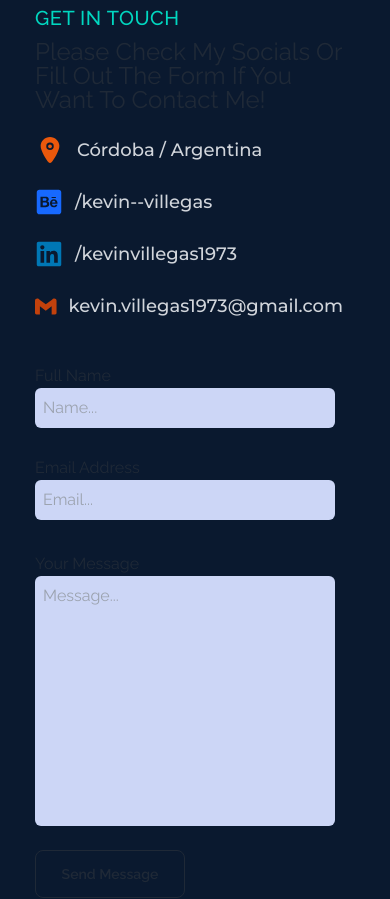
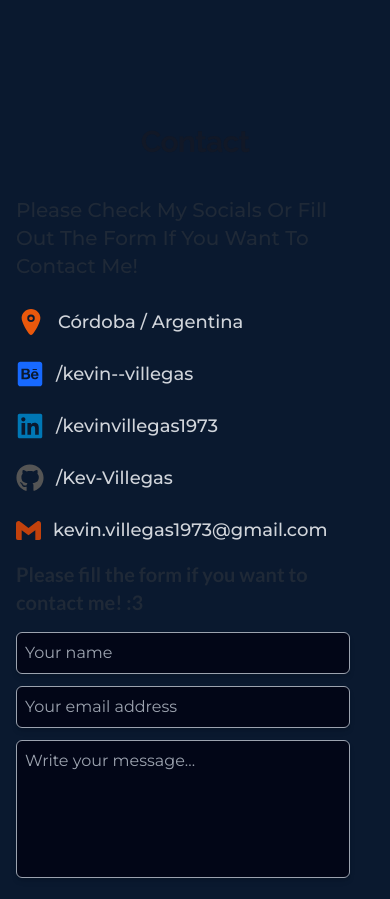
Before and after one commit to Kev-Villegas/personal-portfolio, a React (Vite) app: page / in a window 390 px wide. Shown: the part 6360-7259 px from the top of the page. Built offline with nearby package versions, Linux system fonts and the light colour scheme.

Commit message:
Updating My Contact Component and fixing some responsive issues

```diff
--- a/src/components/Contact.jsx
+++ b/src/components/Contact.jsx
@@ -23,7 +23,7 @@ const Contact = () => {
     message: z
       .string()
       .min(15, { message: 'Message needs a minimum of 15 characters!' })
-      .max(200),
+      .max(500),
   });
 
   const {
@@ -54,29 +54,23 @@ const Contact = () => {
       );
   };
   return (
-    <section
-      className='w-full h-[1400px] md:h-[1600px] lg:h-[900px] xs:h-[1400px] px-6 md:pt-56 bg-[#0a192f]'
-      id='contact'
-    >
-      <div className='md:max-w-[500px] xs:max-w-[320px] mx-auto flex flex-col w-full h-full'>
-        <div className='py-4 xs:w-[320px]'>
-          <h1 className='text-4xl  text-white border-b-2 border-pink-600 inline'>
-            Contact Me
-          </h1>
+    <section className='bg-[#0a192f] pt-44' id='contact'>
+      <div className='mx-auto max-w-7xl px-4 py-16 sm:px-6 lg:px-8 lg:py-20'>
+        <div className='mb-4'>
+          <div className='mb-6 max-w-3xl text-center sm:text-center md:mx-auto md:mb-12'>
+            <h2 className='font-heading mb-4 font-bold tracking-tight text-gray-900 dark:text-white text-3xl sm:text-5xl'>
+              Contact
+            </h2>
           </div>
-
-        {/* <div className='w-full'> */}
-          <div className='flex flex-col lg:flex-row w-[325px] '>
-            {/* Text & Image*/}
-            <div className='w-[400px] xs:w-[320px] justify-start mt-12 '>
-              <h4 className='text-xl uppercase text-accent font-medium mb-2 tracking-wide'>
-                Get in touch
-              </h4>
-              <h2 className='text-2xl leading-none mb-5 w-[320px] '>
+        </div>
+        <div className='flex items-stretch justify-center'>
+          <div className='grid md:grid-cols-2'>
+            <div className='h-full pr-6'>
+              <p className='mt-3 mb-6 text-xl max-w-[500px] font-secondary font-medium'>
                 Please Check My Socials Or Fill Out The Form If You Want To
                 Contact Me!
-              </h2>
-              <div className='space-y-4 text-center justify-center'>
+              </p>
+              <div className='space-y-4 text-center justify-center font-primary '>
                 <a className='flex items-center text-orange-600'>
                   <IoLocation size={30} />
                   <span className='font-medium font-montserrat text-lg px-3 py-1 text-gray-300'>
@@ -110,6 +104,19 @@ const Contact = () => {
                   </span>
                 </a>
                 <a
+                  href='https://www.behance.net/kevinvillegas1973'
+                  className='flex items-center text-blue-600'
+                  target='_blank'
+                >
+                  <FaGithub
+                    size={28}
+                    className='text-[#555555] cursor-pointer'
+                  />
+                  <span className='font-medium font-montserrat text-lg px-3 py-1 text-gray-300'>
+                    /Kev-Villegas
+                  </span>
+                </a>
+                <a
                   className='flex items-center text-orange-700'
                   target='_blank'
                 >
@@ -120,55 +127,90 @@ const Contact = () => {
                 </a>
               </div>
             </div>
-            {/* Form Start */}
+            <div className='card h-fit max-w-6xl py-3' id='form'>
+              <h2 className='mb-4 text-xl font-semibold font-primary'>
+                Please fill the form if you want to contact me! :3
+              </h2>
               <form
-              className='flex flex-col w-[600px] xs:w-[320px] py-3'
+                id='contactForm'
                 onSubmit={handleSubmit(submitData)}
+                className='h-full pr-6 font-secondary'
               >
-              <label className='block mt-7'>
-                <span className='mb-1'>Full Name</span>
-              </label>
+                <div className='mb-6'>
+                  <div className='mx-0 mb-1 sm:mb-4'>
+                    <div className='mx-0 mb-1 sm:mb-4'>
+                      <label
+                        htmlFor='name'
+                        className='pb-1 text-xs uppercase tracking-wider'
+                      ></label>
                       <input
+                        type='text'
                         {...register('name')}
-                className='bg-[#ccd6f6] p-2 rounded-md xs:w-[300px] sm:w-[600px] md:w-[500px] lg:w-[400px]'
-                type='text'
-                placeholder='Name...'
+                        id='name'
+                        autoComplete='given-name'
+                        placeholder='Your name'
+                        className='mb-2 w-full rounded-md border bg-slate-950 border-gray-400 py-2 pl-2 pr-4 shadow-md dark:text-gray-95000 sm:mb-0'
                         name='name'
                       />
                       {errors.name && (
-                <span className='text-red-600'>{errors.name.message}</span>
+                        <span className='text-red-600'>
+                          {errors.name.message}
+                        </span>
                       )}
-              <label className='block mt-7'>
-                <span className=''>Email Address</span>
-              </label>
+                    </div>
+                    <div className='mx-0 mb-1 sm:mb-4'>
+                      <label
+                        htmlFor='email'
+                        className='pb-1 text-xs uppercase tracking-wider'
+                      ></label>
                       <input
                         {...register('email')}
-                className='p-2 bg-[#ccd6f6] rounded-md xs:w-[300px] sm:w-[600px] md:w-[500px] lg:w-[400px]'
                         type='email'
-                placeholder='Email...'
+                        id='email'
+                        autoComplete='email'
+                        placeholder='Your email address'
+                        className='mb-2 w-full rounded-md border bg-slate-950 border-gray-400 py-2 pl-2 pr-4 shadow-md dark:text-gray-300 sm:mb-0'
                         name='email'
                       />
                       {errors.email && (
-                <span className='text-red-600'>{errors.email.message}</span>
+                        <span className='text-red-600'>
+                          {errors.email.message}
+                        </span>
                       )}
-              <label className='block mt-8'>
-                <span className=''>Your Message</span>
-              </label>
+                    </div>
+                  </div>
+                  <div className='mx-0 mb-1 sm:mb-4'>
+                    <label
+                      htmlFor='textarea'
+                      className='pb-1 text-xs uppercase tracking-wider'
+                    ></label>
                     <textarea
                       {...register('message')}
-                className='bg-[#ccd6f6] p-2 rounded-md resize-none xs:w-[300px] sm:w-[600px] md:w-[500px] md:h-[100px] xs:h-[250px] lg:w-[400px] '
-                name='message'
-                rows='10'
-                placeholder='Message...'
+                      id='textarea'
+                      name='textarea'
+                      cols='30'
+                      rows='5'
+                      placeholder='Write your message...'
+                      className='mb-2 w-full rounded-md border resize-none bg-slate-950 border-gray-400 py-2 pl-2 pr-4 shadow-md dark:text-gray-300 sm:mb-0'
                     ></textarea>
                     {errors.message && (
-                <span className='text-red-600'>{errors.message.message}</span>
+                      <span className='text-red-600'>
+                        {errors.message.message}
+                      </span>
                     )}
-              <button className='btn btn-outline px-4 py-4 mt-6 w-[150px] justify-center text-center'>
+                  </div>
+                </div>
+                <div className='text-center'>
+                  <button
+                    type='submit'
+                    className='w-full bg-blue-800 text-white px-6 py-3 font-xl rounded-md sm:mb-0'
+                  >
                     Send Message
                   </button>
+                </div>
               </form>
-          {/* </div> */}
+            </div>
+          </div>
         </div>
       </div>
     </section>
```
Lines whose indentation alone changed are shown as unchanged.
